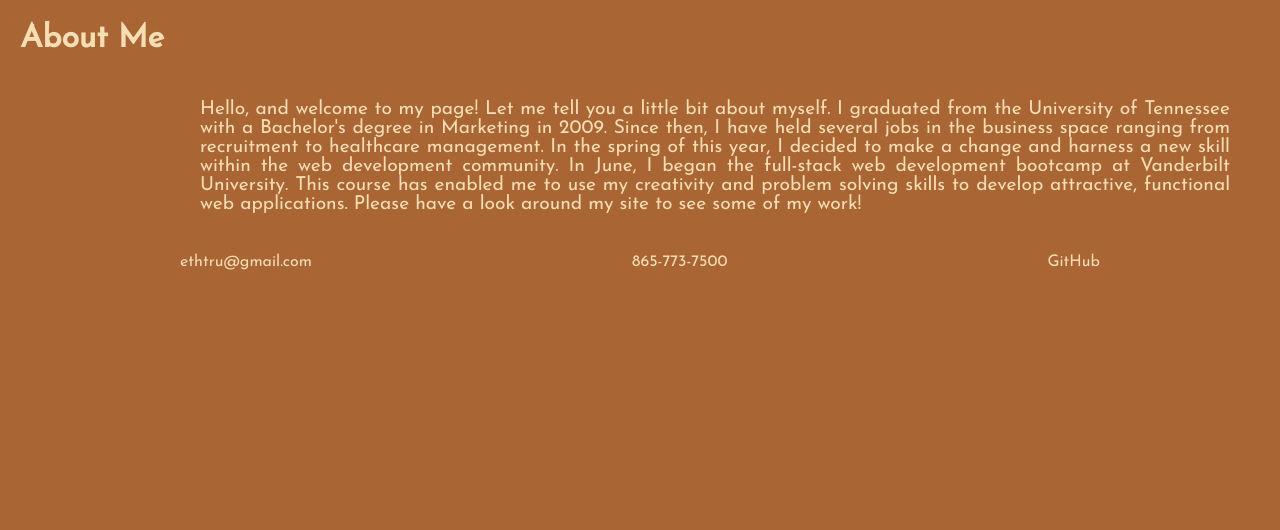
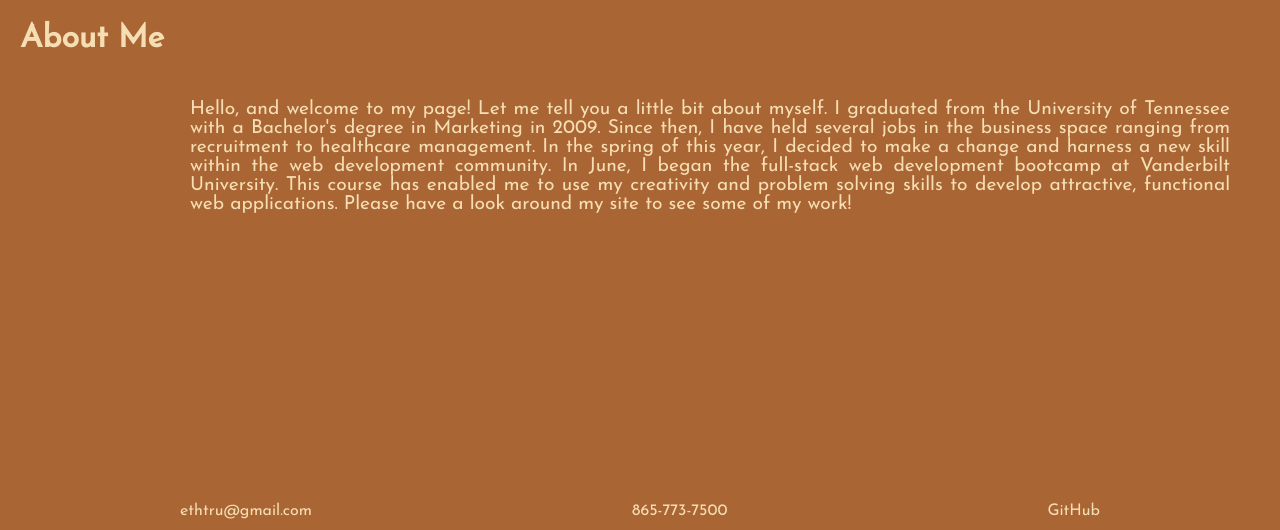
Before and after one commit to ethtru/React-Portfolio, a React (Vite) app in the folder react portfolio/: page / in a window 1280 px wide. Shown: the part 267-797 px from the top of the page. Built offline with nearby package versions, Linux system fonts and the light colour scheme.

Commit message:
got the footer to finally align at the bottom

```diff
--- a/react portfolio/src/App.css
+++ b/react portfolio/src/App.css
@@ -37,7 +37,7 @@ h1 {
 
 #aboutMe {
   display: block;
-  padding-left: 200px;
+  padding-left: 190px;
   padding-right: 50px;
   padding-top: 30px;
   text-align: justify;
@@ -218,11 +218,11 @@ img {
 
 }
 
-footer {
+.footer {
   display: flex;
   justify-content: space-around;
   height: 50px;
-  margin-top: 20px;
+  margin-top: auto;
   padding: 20px;
 
 }
@@ -231,3 +231,9 @@ footer {
   text-decoration: none;
   color: inherit;
 }
+
+.app-container {
+  display: flex;
+  flex-direction: column;
+  min-height: 100vh;
+}
--- a/react portfolio/src/App.jsx
+++ b/react portfolio/src/App.jsx
@@ -8,11 +8,11 @@ function App() {
 
 
   return (
-    <>
+    <div className='app-container'>
     <Header/>
     <Outlet/>
     <Footer/>
-    </>
+    </div>
   )
 }
 
--- a/react portfolio/src/components/Footer.jsx
+++ b/react portfolio/src/components/Footer.jsx
@@ -1,11 +1,11 @@
 export default function Footer() {
     return (
         <>
-       <footer>
+       <footer class='footer'>
 
         {/* <h2 id="contactme">Contact Me</h2> */}
 
-          <p><a href="#"></a>ethtru@gmail.com</p>
+          <p><a href="ethtru@gmail.com"></a>ethtru@gmail.com</p>
           <p>865-773-7500</p>
           <p>
             <a class="no-decoration" href="https://github.com/ethtru">GitHub</a>
```
